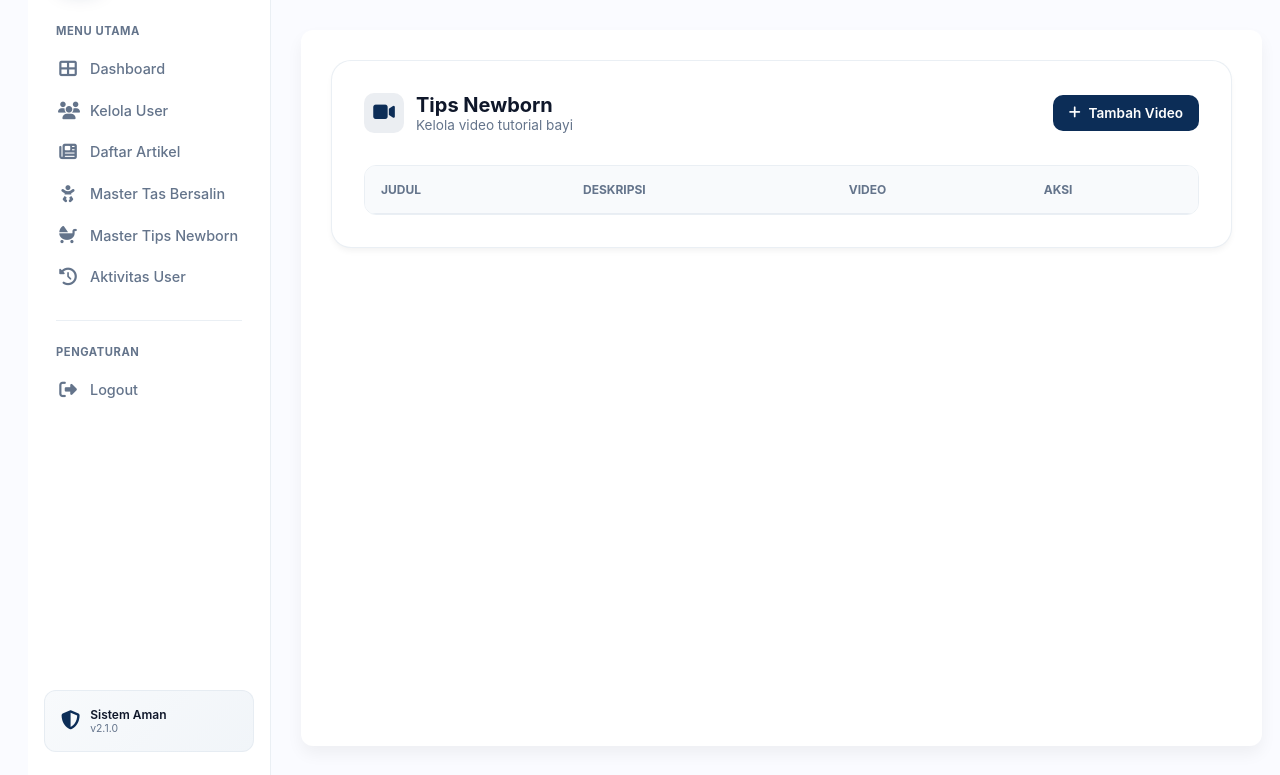
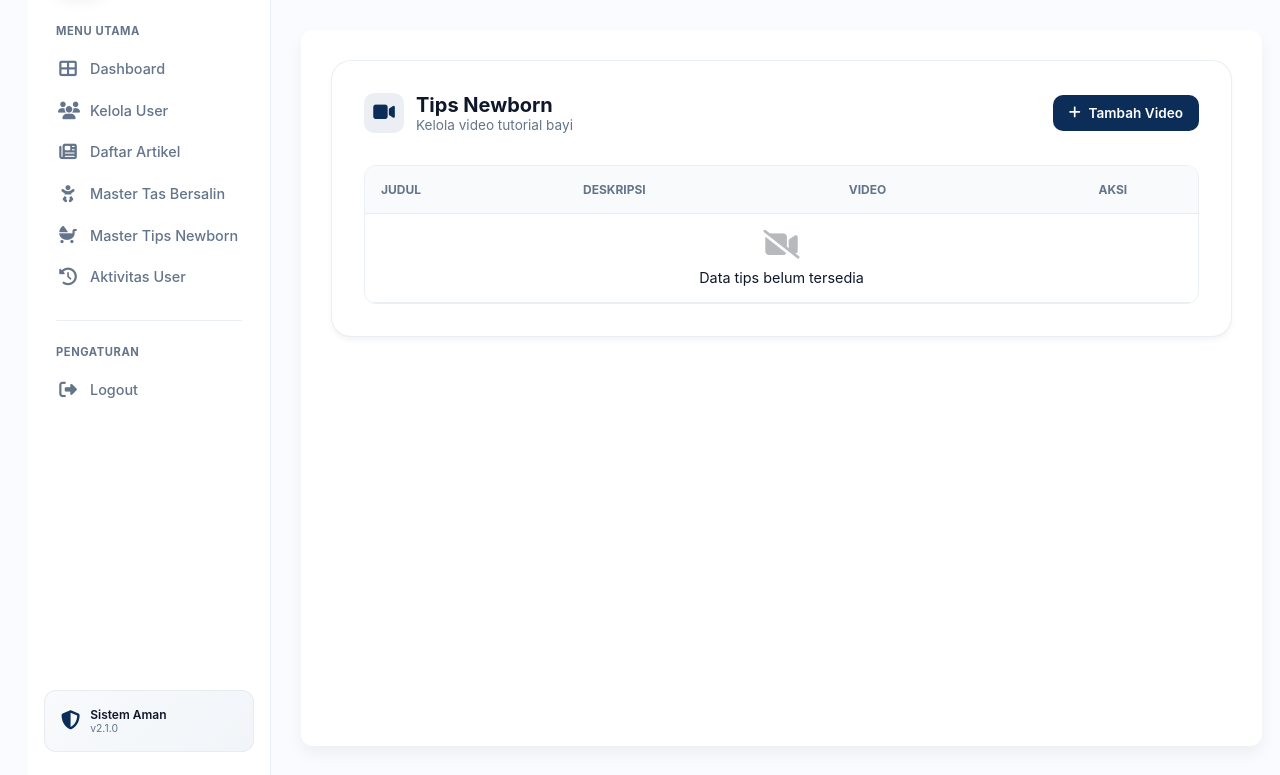
Before and after one commit to NURAFIFAHUSWATUNKHASANAH/PregMate-Web-Admin, a Flask app: template templates/tips_newborn/index.html in a window 1280 px wide. Shown: the part 101-876 px from the top of the page. Run offline with Flask 3, Linux system fonts and the light colour scheme; the template is opened without the code that fills it, so the values that code supplies are empty; some libraries are stand-ins or nearby versions.

Commit message:
fix: Bimbingan 3 21 April 2026

```diff
--- a/templates/tips_newborn/index.html
+++ b/templates/tips_newborn/index.html
@@ -35,31 +35,55 @@
                     <th>Judul</th>
                     <th>Deskripsi</th>
                     <th>Video</th>
-                    <th>Aksi</th>
+                    <th style="text-align:center;">Aksi</th>
                 </tr>
             </thead>
 
             <tbody>
+            {% if tips %}
                 {% for t in tips %}
                 <tr>
                     <td>{{ t.title }}</td>
+
                     <td>{{ t.desc }}</td>
+
                     <td>
-                        <video width="120" controls>
+                        <video width="140" controls style="border-radius:12px;">
                             <source src="{{ t.video_url }}">
                         </video>
                     </td>
+
                     <td>
-<a href="{{ url_for('tips_bp.admin_edit_tips', id=t.id) }}" class="btn-edit">
-    <i class="fas fa-pen"></i>
+                        <div class="user-action-buttons">
+
+                            <!-- EDIT -->
+                            <a href="{{ url_for('tips_bp.admin_edit_tips', id=t.id) }}"
+                               class="btn-action btn-edit"
+                               title="Edit">
+                                <i class="fas fa-pen-to-square"></i>
                             </a>
 
-<a href="{{ url_for('tips_bp.admin_delete_tips', id=t.id) }}" class="btn-delete">
+                            <!-- DELETE (SWEETALERT) -->
+                            <a href="#"
+                               class="btn-action btn-delete btn-hapus"
+                               data-url="{{ url_for('tips_bp.admin_delete_tips', id=t.id) }}"
+                               data-nama="{{ t.title }}"
+                               title="Hapus">
                                 <i class="fas fa-trash"></i>
                             </a>
+
+                        </div>
                     </td>
                 </tr>
                 {% endfor %}
+            {% else %}
+                <tr>
+                    <td colspan="4" class="empty-state">
+                        <i class="fas fa-video-slash fa-2x"></i>
+                        <p>Data tips belum tersedia</p>
+                    </td>
+                </tr>
+            {% endif %}
             </tbody>
 
         </table>
@@ -67,3 +91,8 @@
 
 </div>
 {% endblock %}
+
+{% block extra_js %}
+<!-- JS Global Delete Handler -->
+<script src="{{ url_for('static', filename='js/allert.js') }}"></script>
+{% endblock %}
```
Also changed, not shown: controller/controller_tips_newborn.py (+29 -17 lines). Lines whose indentation alone changed are shown as unchanged.
